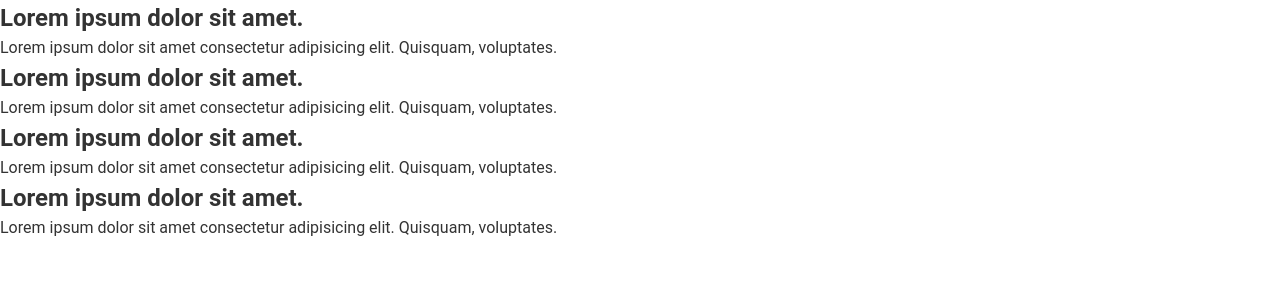
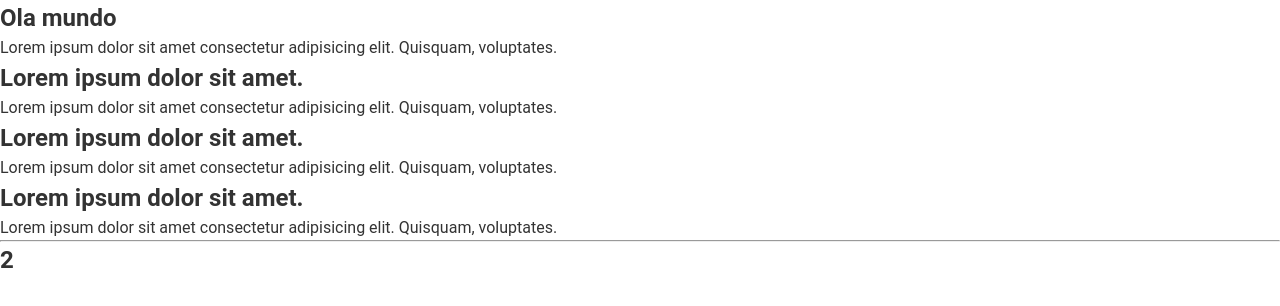
Before and after one commit to walber-vaz/search-posts, a React (Vite) app: page / in a window 1280 px wide. Shown: the top 306 px of the page. Built offline with nearby package versions, Linux system fonts and the light colour scheme.

Commit message:
feat: add counter and update posts in App component

```diff
--- a/src/App.jsx
+++ b/src/App.jsx
@@ -2,12 +2,7 @@ import { Component } from 'react';
 
 export default class App extends Component {
   state = {
-    posts: [],
-  };
-
-  componentDidMount() {
-    setTimeout(() => {
-      this.setState({
+    counter: 0,
     posts: [
       {
         id: 1,
@@ -30,16 +25,32 @@ export default class App extends Component {
         body: 'Lorem ipsum dolor sit amet consectetur adipisicing elit. Quisquam, voluptates.',
       },
     ],
-      });
-    }, 5000);
+  };
+  timer = null;
+
+  componentDidMount() {
+    this.handleTimeout();
   }
 
+  componentDidUpdate() {
+    this.handleTimeout();
+  }
+
+  componentWillUnmount() {
+    clearTimeout(this.timer);
+  }
+
+  handleTimeout = () => {
+    const { posts, counter } = this.state;
+    posts[0].title = 'Ola mundo';
+
+    this.timer = setTimeout(() => {
+      this.setState({ posts, counter: counter + 1 });
+    }, 2000);
+  };
+
   render() {
-    const { posts } = this.state;
-
-    if (!posts.length) {
-      return <h1>Loading...</h1>;
-    }
+    const { posts, counter } = this.state;
 
     return (
       <section>
@@ -49,6 +60,8 @@ export default class App extends Component {
             <p>{post.body}</p>
           </article>
         ))}
+        <hr />
+        <h1>{counter}</h1>
       </section>
     );
   }
```
Lines whose indentation alone changed are shown as unchanged.
